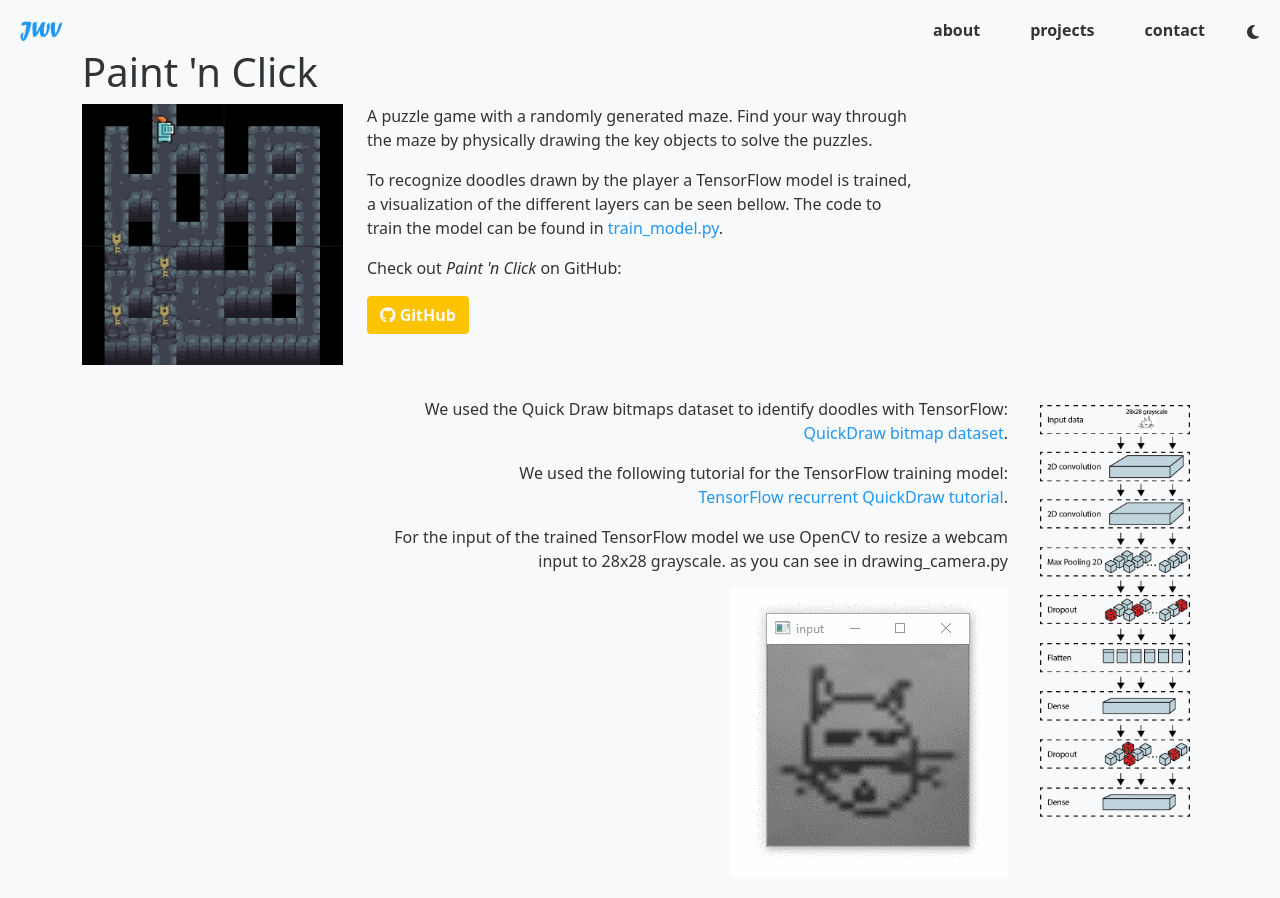
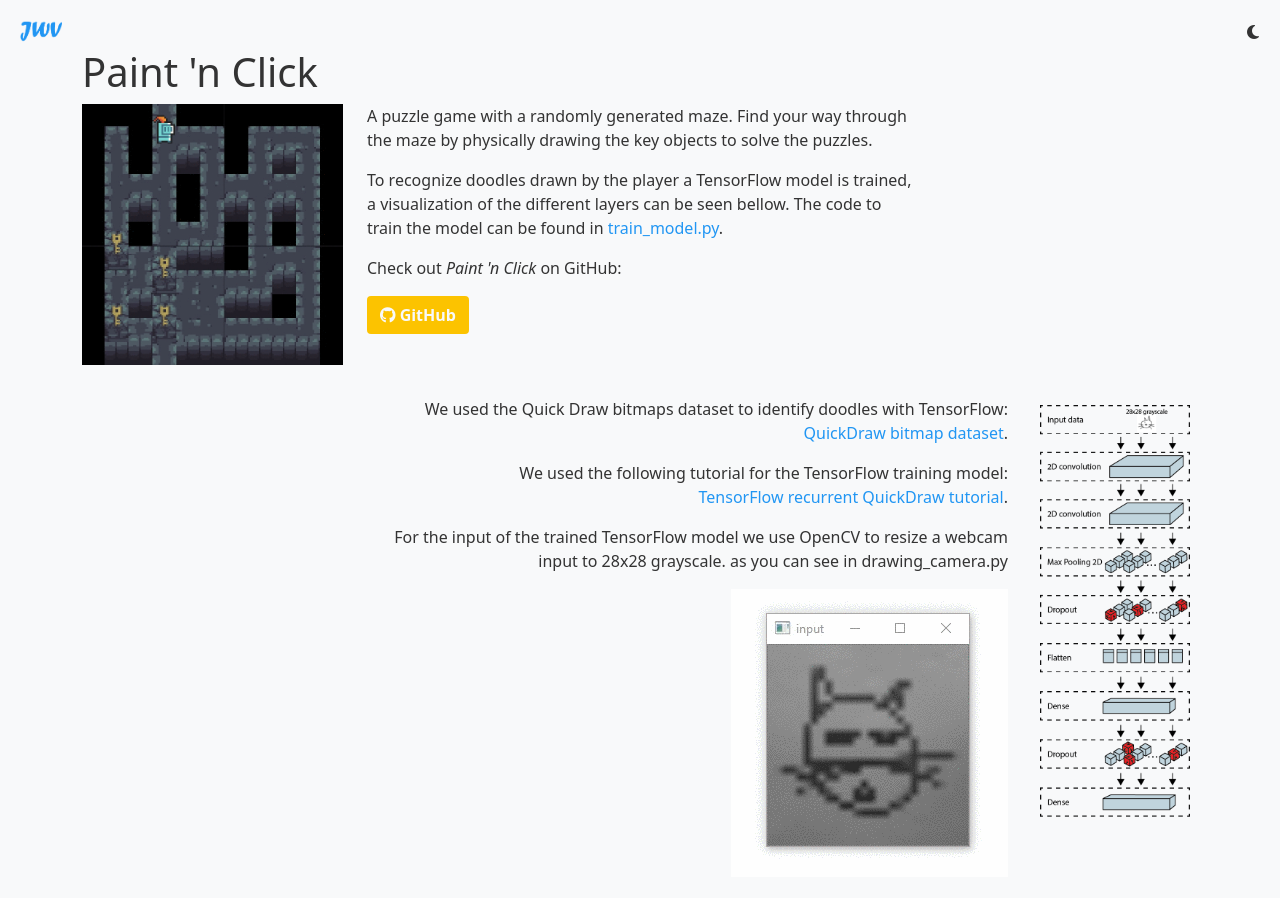
Before and after one commit to Jessseee/Jessseee, a Jekyll site: the page built from _projects/paint-n-click.html, in a window 1280 px wide and 933 px high. Shown: the top 898 px of the window. Built offline with Jekyll 4.4.1, drawn with Linux system fonts in a browser that asks for light colours; nearby versions of some CDN libraries.

Commit message:
Removed unnecessary menu items

```diff
--- a/_includes/navbar.html
+++ b/_includes/navbar.html
@@ -1,11 +1,11 @@
-<div id="navbar" class="nav nav-pills justify-content-end align-items-center px-3">
+<div id="navbar" class="nav nav-pills sticky-top justify-content-end align-items-center px-3">
         <a class="navbar-brand mr-auto" href="{{ site.baseurl }}/">
             <img height="50" src="{{ 'assets/img/logo.png' | relative_url }}" alt="logo">
         </a>
 
-        <a class="nav-item nav-link ml-3 btn" href="{{ site.baseurl }}/#intro">about</a>
-        <a class="nav-item nav-link ml-3 btn" href="{{ site.baseurl }}/#projects">projects</a>
-        <a class="nav-item nav-link ml-3 btn" href="{{ site.baseurl }}/#contact">contact</a>
+<!--        <a class="nav-item nav-link ml-3 btn" href="{{ site.baseurl }}/#intro">about</a>-->
+<!--        <a class="nav-item nav-link ml-3 btn" href="{{ site.baseurl }}/#projects">projects</a>-->
+<!--        <a class="nav-item nav-link ml-3 btn" href="{{ site.baseurl }}/#contact">contact</a>-->
 
         <label for="theme-toggle"></label>
         <input id="theme-toggle" type="checkbox" class="d-none" />
--- a/assets/css/main.scss
+++ b/assets/css/main.scss
@@ -110,12 +110,23 @@ body {
 }
 
 #navbar {
+  & > * {
+    transition: margin 0.3s;
+  }
   @media only screen and (min-width: 900px) {
     position: fixed;
     top: 0;
     right: 0;
     left: 0;
     z-index: 1;
+  }
+
+  @media only screen and (max-width: 700px) {
+    background-color: var(--bs-light);
+    height: 40px;
+    & > * {
+      margin-top: -10px;
+    }
   }
 
   .nav-link {
```
Also changed, not shown: project/aoc/_posts/2020-12-05-day-5-binary-boarding.md (renamed from project/aoc/_posts/2020-12-05-binary-boarding.md), project/aoc/_posts/2020-12-06-day-6-custom-customs.md (renamed from project/aoc/_posts/2020-12-06-custom-customs.md).
